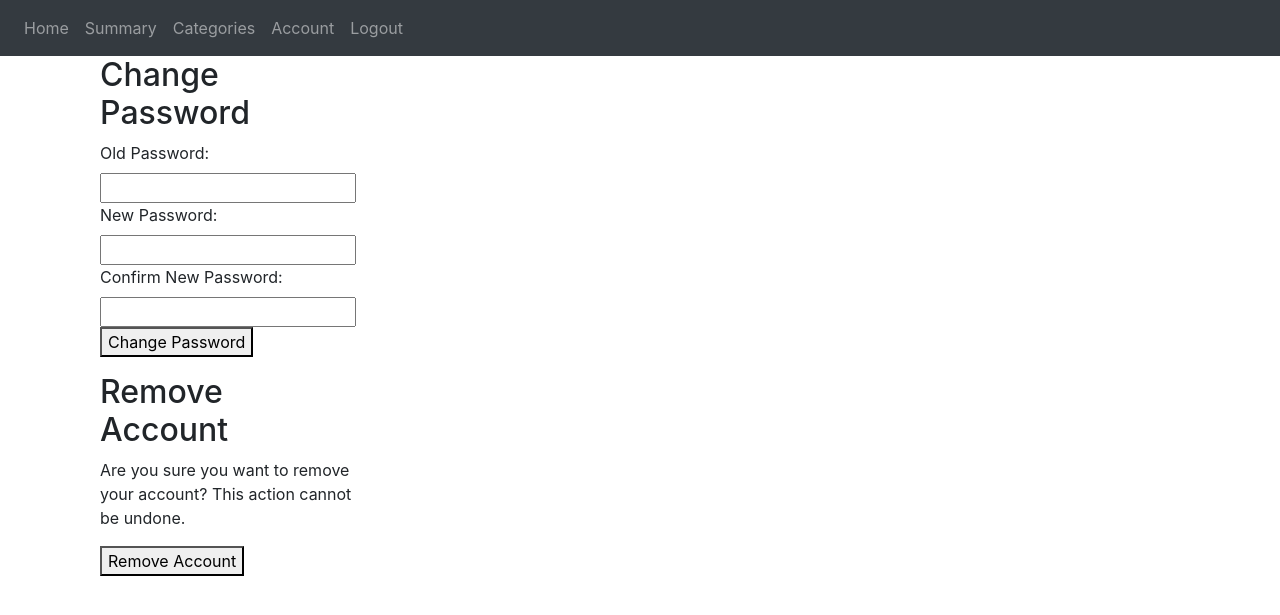
After one commit to LombMarc/personal_finance, a Flask app: page /account in a window 1280 px wide. The commit adds this page. Shown: the top 615 px of the page. Run offline with Flask 3, Linux system fonts and the light colour scheme; a user stored in the database is signed in; some libraries are stand-ins or nearby versions.

Commit message:
added endpoint for removal of account and password edit. added new page to manage account

```diff
--- a/webapp/app.py
+++ b/webapp/app.py
@@ -51,7 +51,7 @@ def logout():
     return redirect("/")
 
 @app.route("/sign-up",methods=['POST','GET'])
-def sing_up():
+def sign_up():
     if request.method =='POST':
         username = request.form.get('username')
         pw1 = request.form.get('password')
@@ -90,7 +90,6 @@ def sing_up():
     return render_template("signup.html",user=current_user)
 
 @app.route('/',methods=["GET","POST"])
-@login_required
 def home():
     if not current_user.is_authenticated:
         return redirect(url_for("login"))
@@ -250,6 +249,72 @@ def summary():
     return render_template("summary.html", user=current_user, result_rows=data, category_exp = fig)
 
 
+@app.route("/account",methods=["GET","POST"])
+def account():
+    if not current_user.is_authenticated:
+        return redirect(url_for("login"))
+
+    return render_template("account.html", user=current_user)
+
+
+@app.route("/change_password_endpoint",methods=["GET","POST"])
+def change_password_endpoint():
+    if not current_user.is_authenticated:
+        return redirect(url_for("login"))
+    password = request.form.get('old_password')
+    new_password = request.form.get('new_password')
+    new_password_c = request.form.get('new_password_c')
+    user = query_db(db, "SELECT id, username, hash FROM users WHERE id = ?", current_user.id)
+    user = User(id=user[0]['id'], username=user[0]['username'], password_hash=user[0]['hash'])
+    if not check_password_hash(user.password_hash, password):
+        flash("Wrong original password", category="error")
+        return redirect(url_for("account"))
+    elif new_password != new_password_c:
+        flash("The confirmation passowrd is different to the password inserted.", category='error')
+    elif not (any(c.isupper() for c in new_password) and
+              any(c.isdigit() for c in new_password) and
+              any(c in '!@#$%^&*()_-+={}[]|\:;"<>,.?/' for c in new_password) and
+              len(new_password) >= 8):
+        flash("Password must contain at least 1 uppercase letter, 1 digit, 1 special character, and be at least 8 characters long.",category='error')
+
+    else:
+        hash = generate_password_hash(new_password)
+        insert_db(db, "UPDATE users SET hash = ? WHERE id = ?", hash, current_user.id)
+        flash("Password changed successfully!", category="success")
+
+    return redirect(url_for("account"))
+
+@app.route("/remove_account_endpoint", methods=["GET","POST"])
+def remove_account_endpoint():
+    if not current_user.is_authenticated:
+        return redirect(url_for("login"))
+    user_id = current_user.id
+    logout_user()
+    query_unique_cat = """
+    SELECT DISTINCT category_id
+    FROM user_categories
+    WHERE category_id NOT IN (
+        SELECT category_id
+        FROM user_categories
+        WHERE user_id != ?
+    );
+    """
+
+    cat_id = [i.get("category_id") for i in query_db(db, query_unique_cat,user_id)]
+    insert_db(db,"DELETE FROM user_categories WHERE user_id = ?", user_id)
+    insert_db(db,"DELETE FROM transactions WHERE user_id = ?", user_id)
+    #add placeholder ? in order to process IN condition from lists
+    placeholders = ', '.join(['?' for _ in cat_id])
+    insert_db(db, f"DELETE FROM categories WHERE id IN ({placeholders})", *cat_id)
+    insert_db(db,"DELETE FROM users WHERE id = ?", user_id)
+
+    flash("Acccount removed successfully!", category="success")
+    return redirect(url_for("sign_up"))
+
+
+
+
+
 if __name__ == '__main__':
     db = "tracker.db"
     app.run(debug=True)
--- /dev/null
+++ b/webapp/templates/account.html
@@ -0,0 +1,36 @@
+{% extends "base.html" %}{% block title %}Account Management{% endblock %}
+{% block content %}
+<div class="container" style="display:flex">
+    <div class="account-management" style="flex:0">
+        <div class="form-group">
+            <form method="POST" action="{{ url_for('change_password_endpoint') }}">
+                <h2>Change Password</h2>
+                <label for="old_password">Old Password:</label>
+                <input type="password" name="old_password" required>
+                <label for="new_password">New Password:</label>
+                <input type="password" name="new_password" required>
+                <label for="new_password_c">Confirm New Password:</label>
+                <input type="password" name="new_password_c" required>
+                <button type="submit" name="action" value="change_password_endpoint">Change Password</button>
+            </form>
+        </div>
+
+        <div class="form-group">
+            <h2>Remove Account</h2>
+            <p>Are you sure you want to remove your account? This action cannot be undone.</p>
+            <button type="button" onclick="confirmRemoval()">Remove Account</button>
+        </div>
+    </div>
+</div>
+
+<script>
+    function confirmRemoval() {
+        var isConfirmed = confirm("Are you sure you want to remove your account? This action cannot be undone.");
+        if (isConfirmed) {
+            // Call the backend removal action here
+            console.log("execute action");
+            window.location.href = "/remove_account_endpoint"; // Update this with the correct URL
+        }
+    }
+</script>
+{% endblock %}
--- a/webapp/templates/base.html
+++ b/webapp/templates/base.html
@@ -27,6 +27,7 @@
                 <a class="nav-item nav-link" id="home" href="/">Home</a>
                 <a class="nav-item nav-link" id="summary" href="/summary">Summary</a>
                 <a class="nav-item nav-link" id="categories" href="/categories">Categories</a>
+                <a class="nav-item nav-link" id="account" href="/account">Account</a>
                 <a class="nav-item nav-link" id="logout" href="/logout">Logout</a>
                 {% else %}
                 <a class="nav-item nav-link" id="login" href="/login">Login</a>
```
Also changed, not shown: 1 other file.
